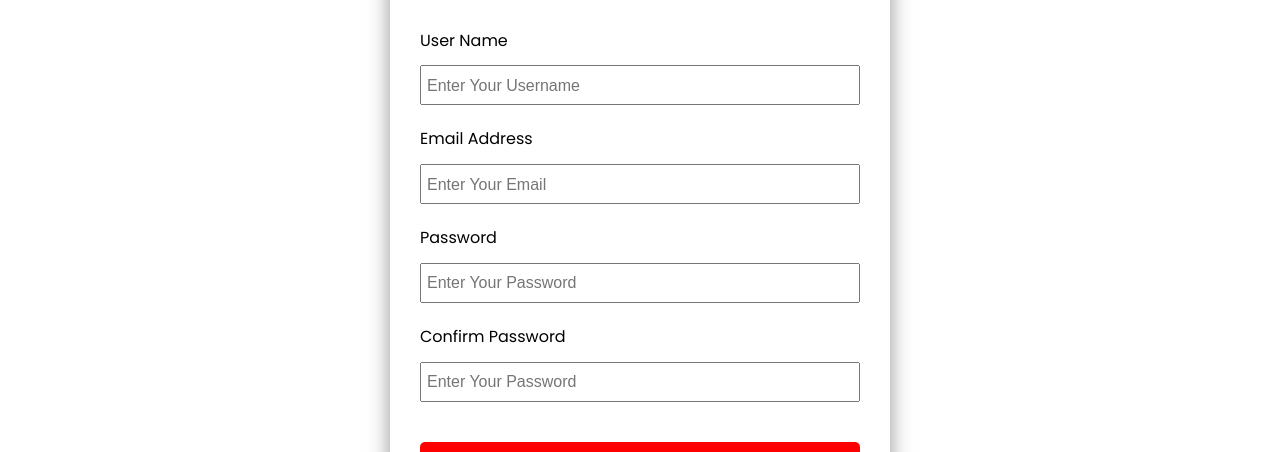
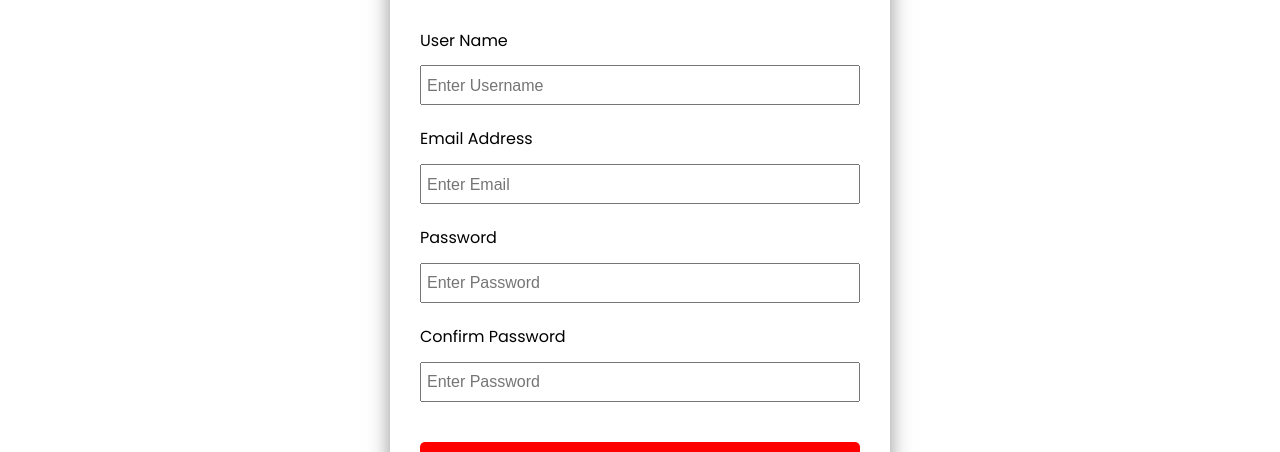
Before and after one commit to manutdmohit/music-events-frontend-main, a Next.js app: page /account/register in a window 1280 px wide. Shown: the part 201-653 px from the top of the page. Built offline with nearby package versions, Linux system fonts and the light colour scheme.

Commit message:
register passwords do not match

```diff
--- a/pages/account/register.js
+++ b/pages/account/register.js
@@ -17,7 +17,7 @@ export default function RegisterPage() {
     e.preventDefault();
 
     if (password !== confirmPassword) {
-      toast.error('Password and Confirm Password do not match', {
+      toast.error('Passwords do not match', {
         autoClose: 2000,
       });
       return;
@@ -40,7 +40,7 @@ export default function RegisterPage() {
               type="text"
               id="username"
               value={username}
-              placeholder="Enter Your Username"
+              placeholder="Enter Username"
               onChange={(e) => setUsername(e.target.value)}
             />
           </div>
@@ -50,7 +50,7 @@ export default function RegisterPage() {
               type="email"
               id="email"
               value={email}
-              placeholder="Enter Your Email"
+              placeholder="Enter Email"
               onChange={(e) => setEmail(e.target.value)}
             />
           </div>
@@ -60,7 +60,7 @@ export default function RegisterPage() {
               type="password"
               id="password"
               value={password}
-              placeholder="Enter Your Password"
+              placeholder="Enter Password"
               onChange={(e) => setPassword(e.target.value)}
             />
           </div>
@@ -70,7 +70,7 @@ export default function RegisterPage() {
               type="password"
               id="confirmPassword"
               value={confirmPassword}
-              placeholder="Enter Your Password"
+              placeholder="Enter Password"
               onChange={(e) => setConfirmPassword(e.target.value)}
             />
           </div>
```
